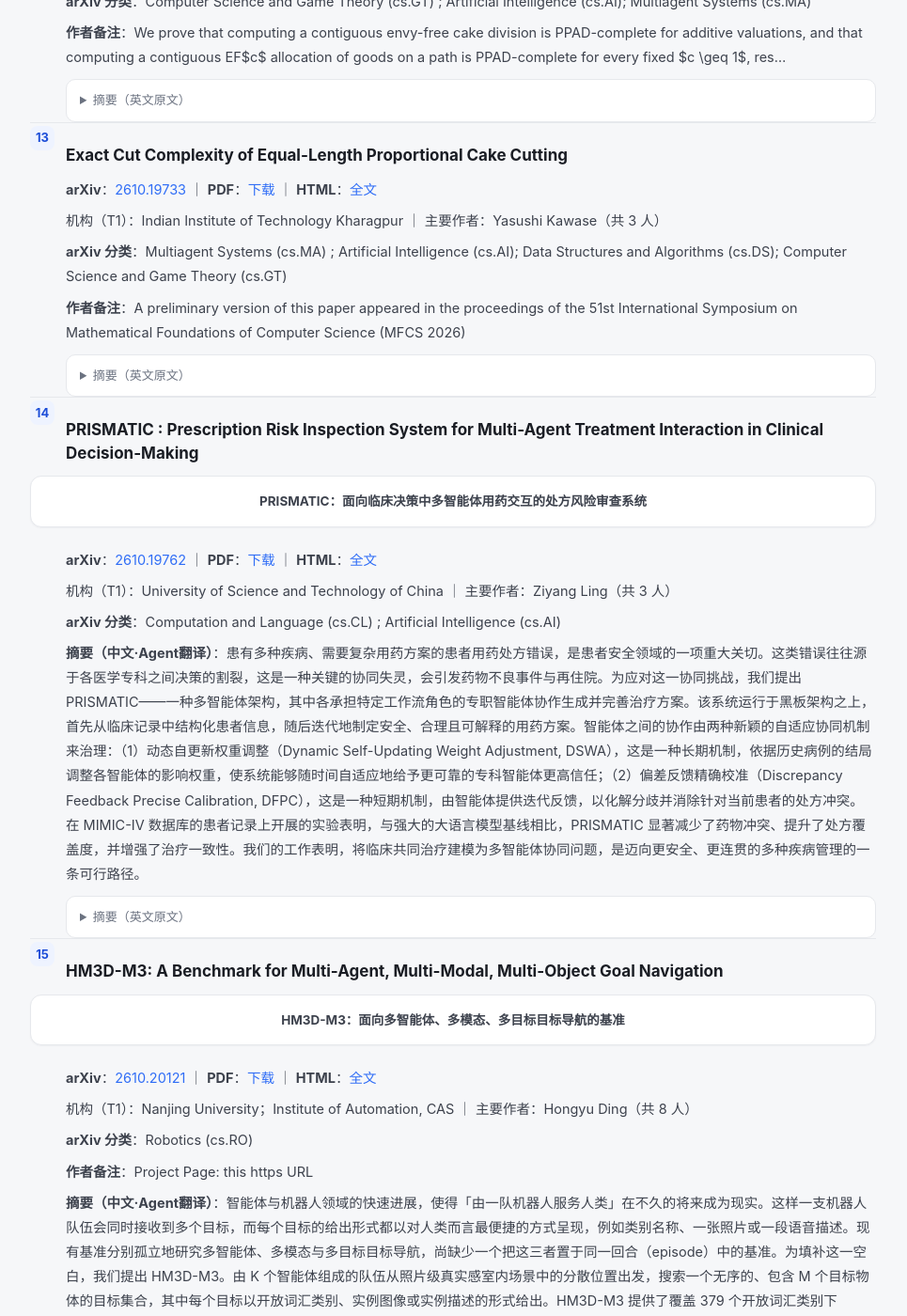
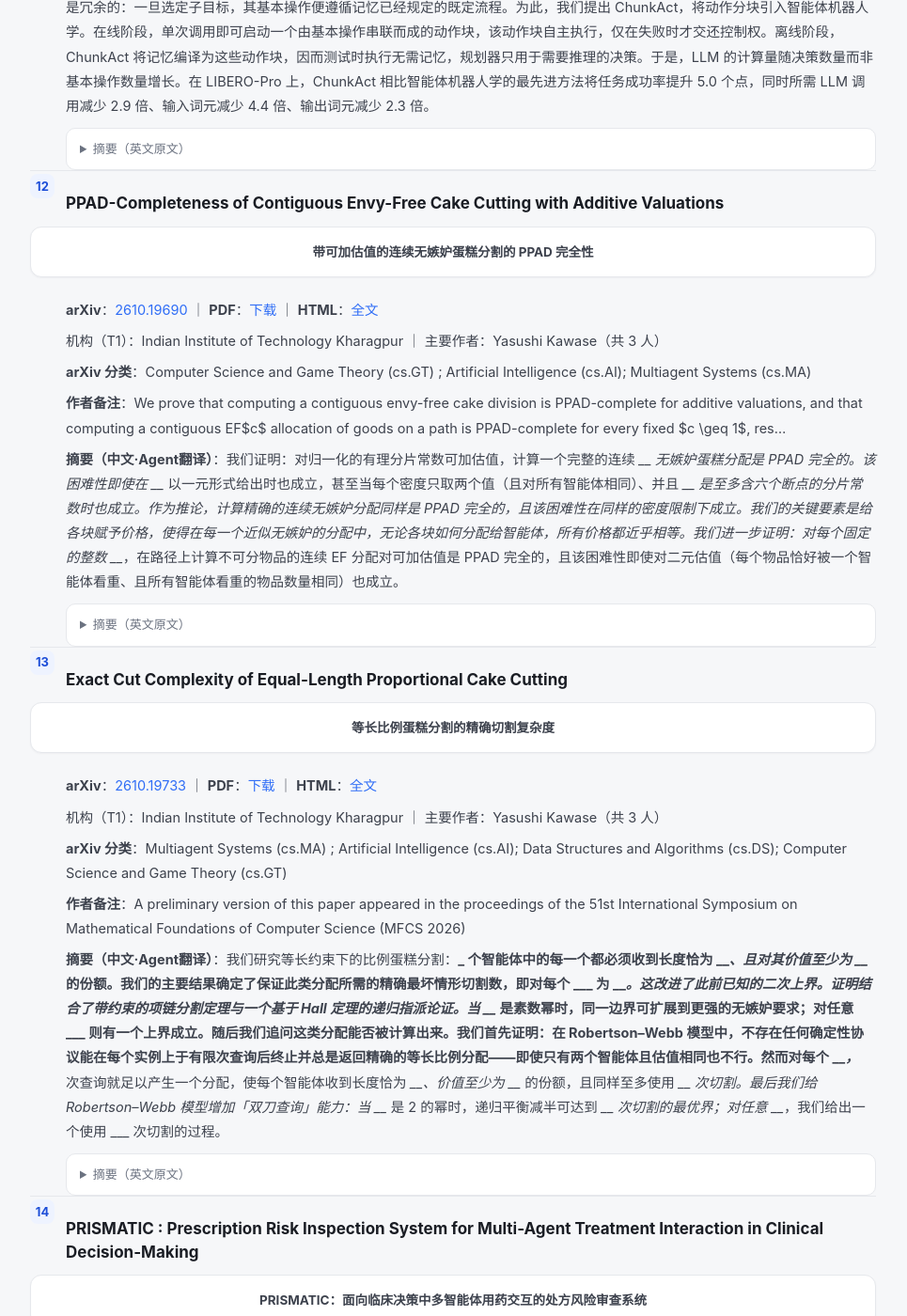
Before and after one commit to isaacveg/mas-daily, a Jekyll site: the page built from daily/2026-10-18.md, in a window 1280 px wide and 1400 px high, scrolled down 8696 px. Shown: the whole window at 94% size, without its empty margins (158-1123 px from the left). Built offline with Jekyll 4.4.1, drawn with Linux system fonts in a browser that asks for light colours; some of the changed text lies outside the part shown.

Commit message:
report: 更新 2026-10-18 日报

```diff
--- a/daily/2026-10-18.md
+++ b/daily/2026-10-18.md
@@ -212,10 +212,13 @@ Agentic knowledge graph question answering(KGQA) relies on sequences of executab
 
 #### <span data-idx="10"></span>When Does Opponent Modeling Pay Off? Spatial Inference Stabilises Reinforcement Learning under Partial Observability
 
+> **对手建模何时才划算？空间推断在部分可观测下稳定强化学习**
+
 - **arXiv**：[2610.18229](https://arxiv.org/abs/2610.18229) ｜ **PDF**：[下载](https://arxiv.org/pdf/2610.18229) ｜ **HTML**：[全文](https://arxiv.org/html/2610.18229v1)
 - 机构（T1）：Charles University ｜ 主要作者：Marcel Petran（共 2 人）
 - **arXiv 分类**：Computer Science and Game Theory (cs.GT) ; Machine Learning (cs.LG); Multiagent Systems (cs.MA)
 - **作者备注**：9 pages, 7 figures, 2 algorithms, 4 tables, submitted to AAMAS 2027
+- **摘要（中文·Agent翻译）**：在部分可观测的竞争性博弈中，深度强化学习智能体必须依据对未见对手意图的信念行动。我们研究一种空间对手模型：一个用事后重标注的对手目标训练的 transformer，它从对手的已观测轨迹输出一张子目标热力图，并被尽早融合进一个 dueling double DQN。在部分可观测的对称常和觅食博弈中，该模块能稳定训练。朴素 TD(0) DQN 在四种单步配置中的三种会出现退化的随机种子，而带对手模型的智能体从不崩溃，且在训练成功的所有情形下都能取回对称博弈值的大部分。它能零样本迁移到学习器未曾见过的觅食对手上，相对基线具有正向的目标优势；而这一优势恰好在信息论论证所预测的地方消失：面对「意图就是学习器自身」的全信息跟踪型对手时，以及在两个智能体都饱和的资源密集地图上。一个在部署时把热力图归零的「蒙眼」消融，把该优势分解为两种机制：训练期的稳定性——在信用分配困难之处占主导，并在密集地图上蒙眼后依然存在；以及部署期的推断——其依赖程度随稀疏地图上迷雾变薄而收缩。我们由此得出结论：对手目标推断是一种「稳定性与迁移」机制，其价值由可度量的边界条件支配：可见性（迷雾厚度）、对手意图与资源密度。
 
 <details>
 <summary>摘要（英文原文）</summary>
@@ -244,10 +247,13 @@ Agentic robotics places a large language model (LLM) agent in the robot control
 
 #### <span data-idx="12"></span>PPAD-Completeness of Contiguous Envy-Free Cake Cutting with Additive Valuations
 
+> **带可加估值的连续无嫉妒蛋糕分割的 PPAD 完全性**
+
 - **arXiv**：[2610.19690](https://arxiv.org/abs/2610.19690) ｜ **PDF**：[下载](https://arxiv.org/pdf/2610.19690) ｜ **HTML**：[全文](https://arxiv.org/html/2610.19690v1)
 - 机构（T1）：Indian Institute of Technology Kharagpur ｜ 主要作者：Yasushi Kawase（共 3 人）
 - **arXiv 分类**：Computer Science and Game Theory (cs.GT) ; Artificial Intelligence (cs.AI); Multiagent Systems (cs.MA)
 - **作者备注**：We prove that computing a contiguous envy-free cake division is PPAD-complete for additive valuations, and that computing a contiguous EF$c$ allocation of goods on a path is PPAD-complete for every fixed $c \geq 1$, res…
+- **摘要（中文·Agent翻译）**：我们证明：对归一化的有理分片常数可加估值，计算一个完整的连续 ___ 无嫉妒蛋糕分配是 PPAD 完全的。该困难性即使在 ___ 以一元形式给出时也成立，甚至当每个密度只取两个值（且对所有智能体相同）、并且 ___ 是至多含六个断点的分片常数时也成立。作为推论，计算精确的连续无嫉妒分配同样是 PPAD 完全的，且该困难性在同样的密度限制下成立。我们的关键要素是给各块赋予价格，使得在每一个近似无嫉妒的分配中，无论各块如何分配给智能体，所有价格都近乎相等。我们进一步证明：对每个固定的整数 ___，在路径上计算不可分物品的连续 EF 分配对可加估值是 PPAD 完全的，且该困难性即使对二元估值（每个物品恰好被一个智能体看重、且所有智能体看重的物品数量相同）也成立。
 
 <details>
 <summary>摘要（英文原文）</summary>
@@ -259,10 +265,13 @@ We prove that computing a complete contiguous $\varepsilon$-envy-free cake alloc
 
 #### <span data-idx="13"></span>Exact Cut Complexity of Equal-Length Proportional Cake Cutting
 
+> **等长比例蛋糕分割的精确切割复杂度**
+
 - **arXiv**：[2610.19733](https://arxiv.org/abs/2610.19733) ｜ **PDF**：[下载](https://arxiv.org/pdf/2610.19733) ｜ **HTML**：[全文](https://arxiv.org/html/2610.19733v1)
 - 机构（T1）：Indian Institute of Technology Kharagpur ｜ 主要作者：Yasushi Kawase（共 3 人）
 - **arXiv 分类**：Multiagent Systems (cs.MA) ; Artificial Intelligence (cs.AI); Data Structures and Algorithms (cs.DS); Computer Science and Game Theory (cs.GT)
 - **作者备注**：A preliminary version of this paper appeared in the proceedings of the 51st International Symposium on Mathematical Foundations of Computer Science (MFCS 2026)
+- **摘要（中文·Agent翻译）**：我们研究等长约束下的比例蛋糕分割：___ 个智能体中的每一个都必须收到长度恰为 ___、且对其价值至少为 ___ 的份额。我们的主要结果确定了保证此类分配所需的精确最坏情形切割数，即对每个 ___ 为 ___。这改进了此前已知的二次上界。证明结合了带约束的项链分割定理与一个基于 Hall 定理的递归指派论证。当 ___ 是素数幂时，同一边界可扩展到更强的无嫉妒要求；对任意 ___ 则有一个上界成立。随后我们追问这类分配能否被计算出来。我们首先证明：在 Robertson–Webb 模型中，不存在任何确定性协议能在每个实例上于有限次查询后终止并总是返回精确的等长比例分配——即使只有两个智能体且估值相同也不行。然而对每个 ___，___ 次查询就足以产生一个分配，使每个智能体收到长度恰为 ___、价值至少为 ___ 的份额，且同样至多使用 ___ 次切割。最后我们给 Robertson–Webb 模型增加「双刀查询」能力：当 ___ 是 2 的幂时，递归平衡减半可达到 ___ 次切割的最优界；对任意 ___，我们给出一个使用 ___ 次切割的过程。
 
 <details>
 <summary>摘要（英文原文）</summary>
@@ -309,10 +318,13 @@ Rapid progress in AI agents and robotics makes it a matter of the near future th
 
 #### <span data-idx="16"></span>What and Where in Identifying and Quantifying Conventions in Humans and AI Agents
 
+> **识别与量化人类与 AI 智能体中的惯例：惯例是什么、用在哪里**
+
 - **arXiv**：[2610.20205](https://arxiv.org/abs/2610.20205) ｜ **PDF**：[下载](https://arxiv.org/pdf/2610.20205) ｜ **HTML**：[全文](https://arxiv.org/html/2610.20205v1)
 - 机构（T1）：Honda Research Institute ｜ 主要作者：Makoto Fukushima（共 2 人）
 - **arXiv 分类**：Human-Computer Interaction (cs.HC) ; Artificial Intelligence (cs.AI); Multiagent Systems (cs.MA)
 - **作者备注**：32 pages, 12 figures, 6 tables
+- **摘要（中文·Agent翻译）**：合作的成功部分依赖于隐式沟通。伙伴们会收敛于「惯例」：赋予某个动作超出其直接效果之外含义的规律性。然而惯例通常只能被间接观测到：交换伙伴时出现的分数下降说明惯例存在，却不能说明它是什么、用在哪里。在卡牌游戏《花火》（Hanabi）中，一次出牌失败的确切概率可由所收到的提示与视野中的牌计算出来。使用惯例的玩家成功率高于该预测所允许的水平，其差额就是「惯例差距」。异信念学习（off-belief learning）提供了一套智能体层级（1–5 级），其第 1 级按构造不使用任何惯例，而后续层级逐步使用更多。我们把人类与这些智能体放在同一尺度上，追问惯例是什么、用在哪里。关于「是什么」：在两个独立采集的人类对局语料中，人类表现出的惯例差距大于所有智能体层级；但就两个群体都使用的那些惯例而言，人类并不比第 2 级做得更好。人类的优势集中在一个没有任何智能体层级学会使用的情形上：**指向某张并非它所触及之牌的提示**。关于「用在哪里」：惯例取决于玩家对该牌已知多少，而不取决于该牌被提示得多近；它们在中局被使用最多，而人类比智能体更早、也更晚地使用它们。在对智能体的干预实验中，屏蔽单个高差距情形代价很小，因为含义会改道到其他情形；但若同时屏蔽多个，代价远超各单项代价之和。因此，惯例差距把惯例从「推断出的失分原因」变成了一个可度量、可比较、可做因果检验的对象。
 
 <details>
 <summary>摘要（英文原文）</summary>
```
Also changed, not shown: other parts of daily/2026-10-18.md (+1 -2 lines).
